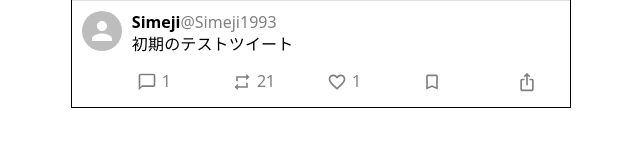
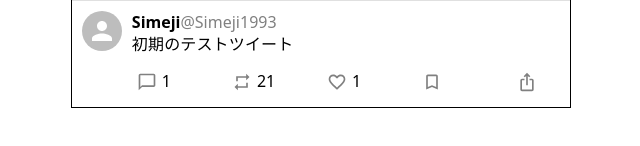
Before and after one commit to suguru-toyohara/twitter-demo, a React (Vite) app: page / in a window 1280 px wide. Shown: the part 162-308 px from the top of the page, without its empty margins (319-959 px from the left). Built offline with nearby package versions, Linux system fonts and the light colour scheme; the HTML template or start-up script is replaced by a standard one.

Commit message:
マウスオーバーで光るように調整

```diff
--- a/src/components/TweetCard.jsx
+++ b/src/components/TweetCard.jsx
@@ -6,38 +6,71 @@
 import BookmarkBorderIcon from '@mui/icons-material/BookmarkBorder';
 import IosShareIcon from '@mui/icons-material/IosShare';
 import styled from '@emotion/styled';
-const utilButtonStyle = { color: 'gray', fontSize: '20px' };
+import { useState } from 'react';
+const utilButtonStyle = { fontSize: '20px' };
 const StyledSpan = styled.span`
-  color: gray;
   font-size: 16px;
   vertical-align: -1px;
 `;
 
 const TweetUtilButton = ({ valiant, value, ...props }) => {
+  const [isHover, SetIsHover] = useState(false);
   const valiant2Icon = (valiant) => {
     switch (valiant) {
       case 'reply':
-        return <ChatBubbleOutlineIcon sx={utilButtonStyle} />;
+        return ChatBubbleOutlineIcon;
       case 'retweet':
-        return <RepeatIcon sx={utilButtonStyle} />;
+        return RepeatIcon;
       case 'fav':
-        return <FavoriteBorderIcon sx={utilButtonStyle} />;
+        return FavoriteBorderIcon;
       case 'bookmark':
-        return <BookmarkBorderIcon sx={utilButtonStyle} />;
+        return BookmarkBorderIcon;
       case 'share':
-        return <IosShareIcon sx={utilButtonStyle} />;
+        return IosShareIcon;
       default:
         return null;
     }
   };
-
-  const Icon = valiant2Icon(valiant);
+  const valiant2Color = (valiant) => {
+    switch (valiant) {
+      case 'reply':
+        return '#1DA1F2';
+      case 'retweet':
+        return '#00C06B';
+      case 'fav':
+        return 'red';
+      case 'bookmark':
+        return '#1DA1F2';
+      case 'share':
+        return '#1DA1F2';
+      default:
+        return null;
+    }
+  };
+  const IconComponent = valiant2Icon(valiant);
   return (
     <>
-      <IconButton size="small" {...props}>
-        {Icon}
+      <IconButton
+        size="small"
+        onMouseEnter={() => {
+          SetIsHover(true);
+        }}
+        onMouseLeave={() => {
+          SetIsHover(false);
+        }}
+        {...props}
+      >
+        {
+          <IconComponent
+            sx={
+              isHover
+                ? { color: valiant2Color(valiant), ...utilButtonStyle }
+                : { color: 'gray', ...utilButtonStyle }
+            }
+          />
+        }
       </IconButton>
-      <StyledSpan>{value}</StyledSpan>
+      <StyledSpan style={isHover ? { color: valiant2Color(valiant) } : {}}>{value}</StyledSpan>
     </>
   );
 };
```
